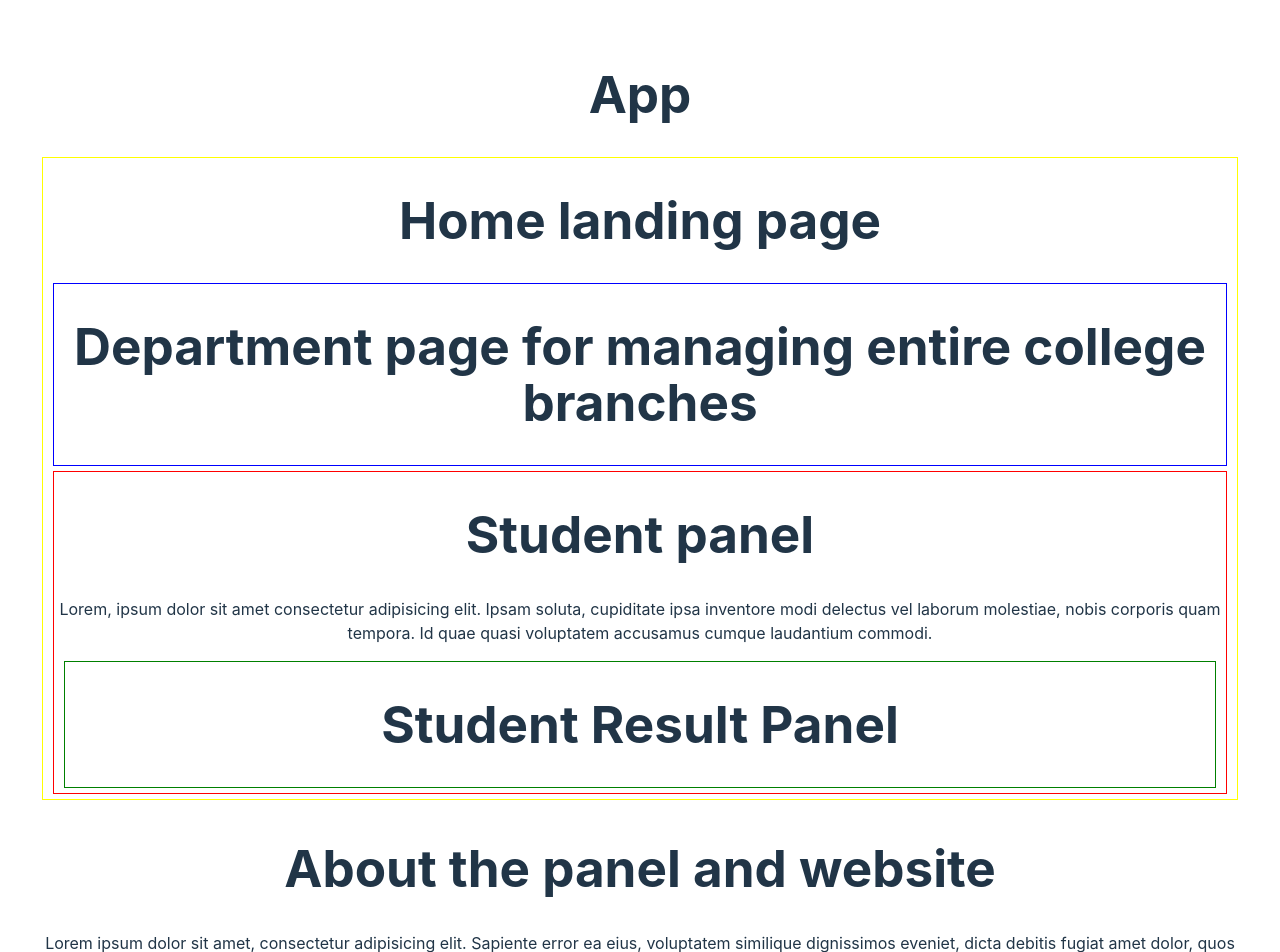
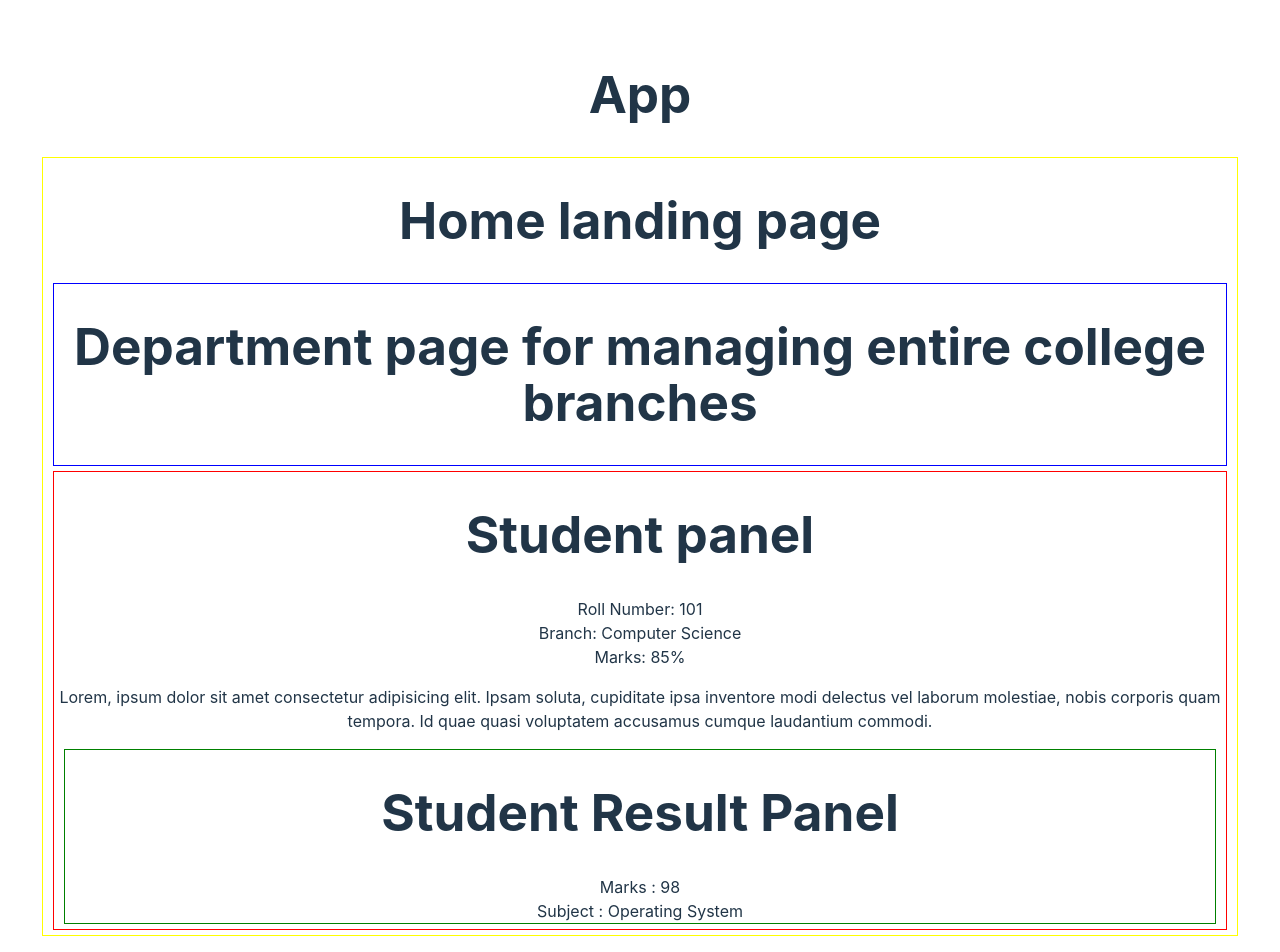
Before and after one commit to taufique100/React-with-Typescript, a React (Vite) app: page / in a window 1280 px wide. Shown: the top 952 px of the page. Built offline with nearby package versions, Linux system fonts and the light colour scheme.

Commit message:
props manage with typescript

```diff
--- a/src/Components/Home/Home.tsx
+++ b/src/Components/Home/Home.tsx
@@ -1,13 +1,46 @@
 import React from 'react'
 import Department from '../Department/Department'
 import Student from '../Student/Student'
+
+const studentDetails = [
+    {
+        name: 'John Doe',
+        rollNumber: '101',
+        Marks: '85',
+        department: 'Computer Science'
+    },
+    {
+        name: 'Jane Smith',
+        rollNumber: '102',
+        Marks: '92',
+        department: 'Mechanical Engineering'
+    },
+    {
+        name: 'Mark Johnson',
+        rollNumber: '103',
+        Marks: '78',
+        department: 'Electrical Engineering'
+    },
+    {
+        name: 'Emily Davis',
+        rollNumber: '104',
+        Marks: '88',
+        department: 'Civil Engineering'
+    }
+];
+
+const oneStudent = {
+    marks: 85,
+    branch: 'Computer Science',
+    rollNumber: 101,
+}
 
 export default function Home() {
   return (
     <div style={{border:'1px solid yellow', margin:'5px 10px'}}>
       <h1>Home landing page</h1>
-      <Department/>
-      <Student/>
+      <Department />
+      <Student student={oneStudent} />
     </div>
-  )
+  );
 }
--- a/src/Components/Result/Result.tsx
+++ b/src/Components/Result/Result.tsx
@@ -1,9 +1,20 @@
 import React from 'react'
 
-export default function Result() {
+type resultProps={
+    result:{
+        marks:number,
+        subject:string,
+    }
+}
+
+export default function Result(props:resultProps) {
   return (
     <div style={{border:'1px solid green', margin:'5px 10px'}}>
         <h1>Student Result Panel</h1>
+        <div>
+            <p style={{margin:'0px'}}>Marks : <span>{props.result.marks}</span></p>
+            <p style={{margin:'0px'}}>Subject : <span>{props.result.subject}</span></p>
+        </div>
     </div>
   )
 }
--- a/src/Components/Student/Student.tsx
+++ b/src/Components/Student/Student.tsx
@@ -1,14 +1,32 @@
-import React from 'react'
-import Result from '../Result/Result'
+import React from 'react';
+import Result from '../Result/Result';
 
-export default function Student() {
+type studentProps = {
+  student: {
+    marks: number;
+    branch: string;
+    rollNumber: number;
+  };
+};
+
+const resultDetails={
+    marks:98,
+    subject:'Operating System'
+}
+
+export default function Student(props: studentProps) {
   return (
-    <div style={{border:'1px solid red', margin:'5px 10px'}}>
-        <h1>Student panel</h1>
-        <p>
-            Lorem, ipsum dolor sit amet consectetur adipisicing elit. Ipsam soluta, cupiditate ipsa inventore modi delectus vel laborum molestiae, nobis corporis quam tempora. Id quae quasi voluptatem accusamus cumque laudantium commodi.
-        </p>
-        <Result/>
+    <div style={{border: '1px solid red', margin: '5px 10px'}}>
+      <h1>Student panel</h1>
+      <div>
+        <p style={{margin:'0px'}}>Roll Number: {props.student.rollNumber}</p>
+        <p style={{margin:'0px'}}>Branch: {props.student.branch}</p>
+        <p style={{margin:'0px'}}>Marks: {props.student.marks}%</p>
+      </div>
+      <p>
+        Lorem, ipsum dolor sit amet consectetur adipisicing elit. Ipsam soluta, cupiditate ipsa inventore modi delectus vel laborum molestiae, nobis corporis quam tempora. Id quae quasi voluptatem accusamus cumque laudantium commodi.
+      </p>
+      <Result result={resultDetails} />
     </div>
-  )
+  );
 }
--- a/vite.config.ts
+++ b/vite.config.ts
@@ -4,4 +4,5 @@ import react from '@vitejs/plugin-react-swc'
 // https://vite.dev/config/
 export default defineConfig({
   plugins: [react()],
+
 })
```
